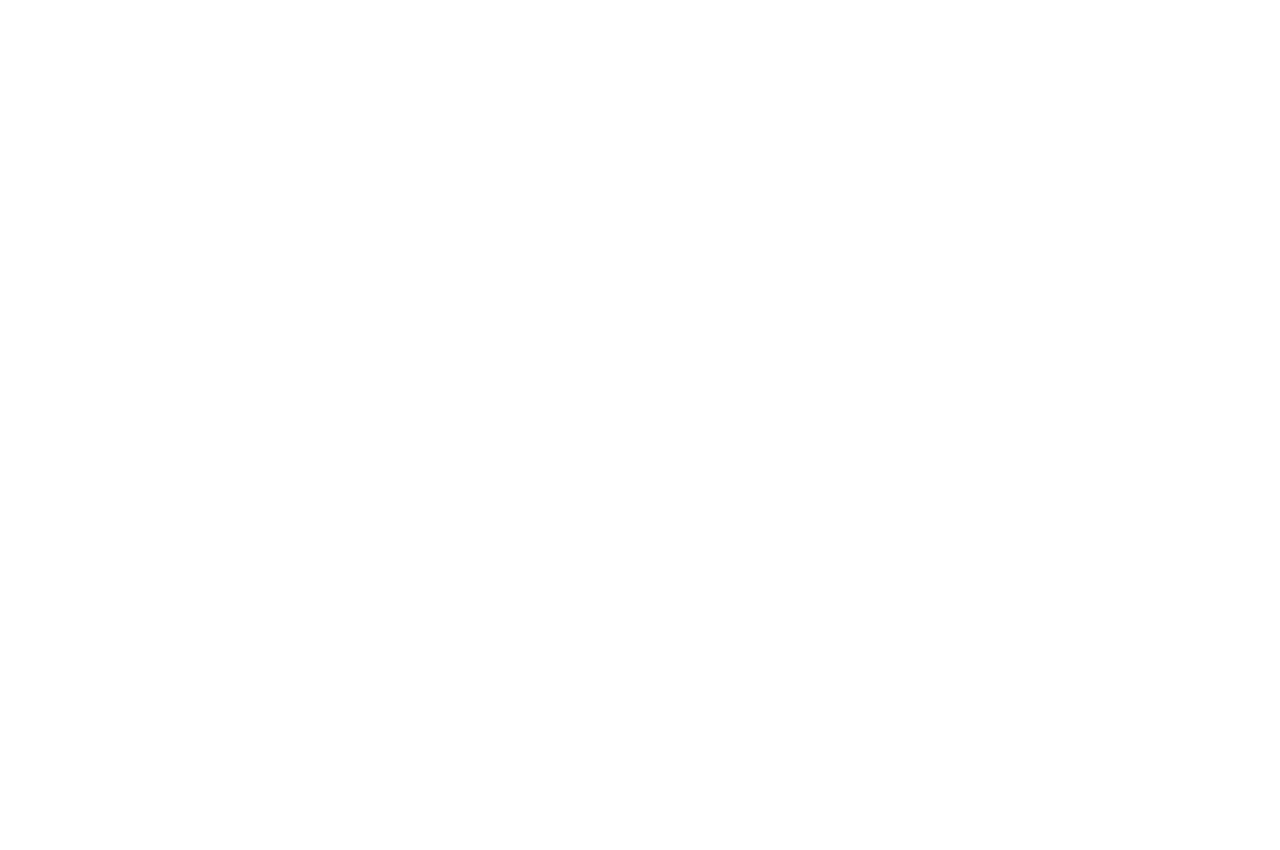
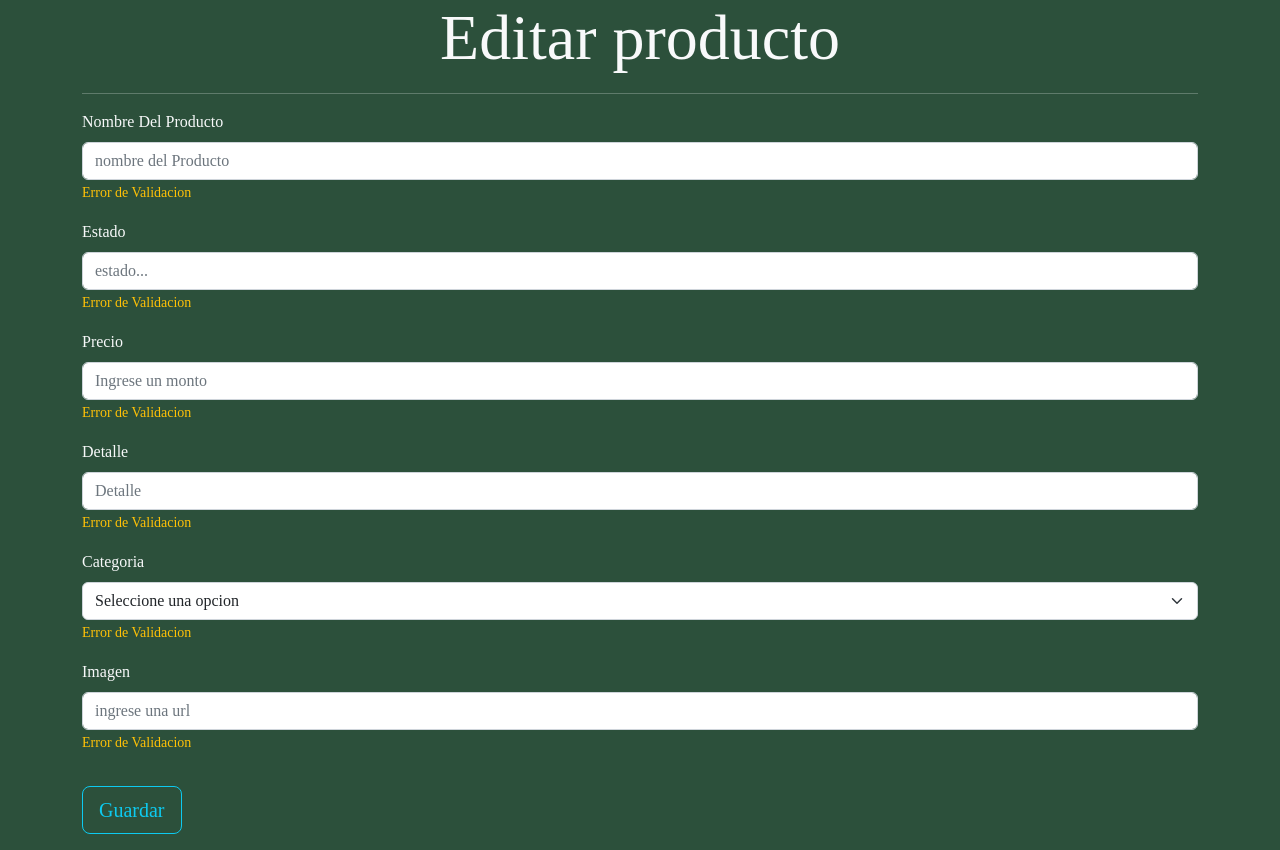
Before and after one commit to gonzalogg94/restaurantFront, a React (Create React App) app: page /administrador/editarProd in a window 1280 px wide. Before the commit this address had no page. Before the commit the page ends 800 px from the top, so only its background shows below. Built offline with nearby package versions, Linux system fonts and the light colour scheme; a web font is replaced by a local one.

Commit message:
agregue maquetado/estilo a pagina admin y cree las rutas necesarias para renderizar los forms

```diff
--- a/src/App.jsx
+++ b/src/App.jsx
@@ -5,6 +5,9 @@ import "bootstrap/dist/css/bootstrap.min.css";
 import "./components/style.css";
 import "bootstrap-icons/font/bootstrap-icons.css"
 import ListaProductos from './components/views/ListaProductos';
+import AdministradorProductos from './components/views/AdministradorProductos';
+import CrearProducto from './components/views/producto/CrearProducto';
+import EditarProducto from './components/views/producto/EditarProducto';
 
 function App() {
   return (
@@ -13,6 +16,9 @@ function App() {
  <Route exact path='/' element={<Inicio></Inicio>}></Route>
  <Route exact path='/nosotros' element={<Nosotros></Nosotros>} />
  <Route exact path='/menu' element={<ListaProductos></ListaProductos>} />
+ <Route exact path='/administrador' element={<AdministradorProductos/>} />
+ <Route exact path='/administrador/crearProd' element={<CrearProducto/>} />
+ <Route exact path='/administrador/editarProd' element={<EditarProducto/>} />
  </Routes>
  </BrowserRouter>
   );
--- a/src/components/style.css
+++ b/src/components/style.css
@@ -8,6 +8,7 @@
 /* Color de fondo negro */
 .colorFondo {
   background-color:#2C503B;
+  min-height: 100vh;
 }
 
 /* clase para dar tamaño al banner principal de pa pagina */
--- a/src/components/views/AdministradorProductos.jsx
+++ b/src/components/views/AdministradorProductos.jsx
@@ -0,0 +1,43 @@
+import { Container } from "react-bootstrap";
+import Table from "react-bootstrap/Table";
+import Button from "react-bootstrap/Button";
+import TablaProducto from "./producto/TablaProducto";
+
+const AdministradorProductos = () => {
+    return (
+        <section className="colorFondo fuente">
+        <Container>
+          <div>
+            <h2 className="display-3 text-center by-5 text-light">
+              Administrador de Productos
+            </h2>
+            <hr />
+          </div>
+          <div className="table-responsive">
+            <div className="d-flex justify-content-around  my-3 text-light">
+              <h3>Listado de Productos</h3>
+              <Button variant="outline-info">Agregar</Button>
+            </div>
+            <Table striped bordered hover variant="dark">
+              <thead>
+                <tr>
+                  <th>Codigo</th>
+                  <th> nombreProducto</th>
+                  <th> estado</th>
+                  <th> precio</th>
+                  <th> detalle</th>
+                  <th> categoria</th>
+                  <th> imagen</th>
+                </tr>
+              </thead>
+              <tbody>
+             <TablaProducto/>
+              </tbody>
+            </Table>
+          </div>
+        </Container>
+      </section>
+    );
+};
+
+export default AdministradorProductos;
--- a/src/components/views/producto/CrearProducto.jsx
+++ b/src/components/views/producto/CrearProducto.jsx
@@ -1,10 +1,81 @@
-import React from 'react';
+import { Container } from "react-bootstrap";
+import Form from "react-bootstrap/Form";
+import Button from "react-bootstrap/Button";
 
 const CrearProducto = () => {
     return (
-        <div>
+        <section className="colorFondo fuente text-light">
+        <Container>
+          <div>
+            <h2 className="display-3 text-center by-3">Agregar Producto Nuevo</h2>
+            <hr />
+          </div>
+          <div>
+            <Form className="by-3">
+              <Form.Group className="mb-3" controlId="exampleForm.ControlInput1">
+                <Form.Label>Nombre Del Producto</Form.Label>
+                <Form.Control type="text" placeholder="nombre del Producto" required minLength={2} maxLength={100}/>
+                <Form.Text className="text-warning">
+                  Error de Validacion
+                </Form.Text>
+              </Form.Group>
+              <Form.Group className="mb-3" controlId="exampleForm.ControlInput1" >
+                <Form.Label>Estado</Form.Label>
+                <Form.Control type="text" placeholder="estado..." required minLength={2} maxLength={100}/>
+                <Form.Text className="text-warning">
+                  Error de Validacion
+                </Form.Text>
+              </Form.Group>
+              <Form.Group className="mb-3" controlId="exampleForm.ControlInput1" >
+                <Form.Label>Precio</Form.Label>
+                <Form.Control type="number" placeholder="Ingrese un monto" required min={1} max={50000} />
+                <Form.Text className="text-warning">
+                  Error de Validacion
+                </Form.Text>
+              </Form.Group>
+              <Form.Group className="mb-3" controlId="exampleForm.ControlInput1" >
+                <Form.Label>Detalle</Form.Label>
+                <Form.Control type="text" placeholder="Detalle"  required minLength={2} maxLength={500}/>
+                <Form.Text className="text-warning">
+                  Error de Validacion
+                </Form.Text>
+              </Form.Group>
+              <Form.Group className="mb-3" controlId="exampleForm.ControlInput1" >
+                <Form.Group className="mb-3" controlId="formPrecio">
+                  <Form.Label>Categoria</Form.Label>
+                  <Form.Select required>
+                    <option value="">Seleccione una opcion</option>
+                    <option value="pasta">Bebida caliente</option>
+                    <option value="parrilada">Bebida fria</option>
+                    <option value="postre">Dulce</option>
+                    <option value="vino">Salado</option>
+                  </Form.Select>
 
-        </div>
+                  <Form.Text className="text-warning">
+                    Error de Validacion
+                  </Form.Text>
+                </Form.Group>
+              </Form.Group>
+              <Form.Group className="mb-3" controlId="exampleForm.ControlInput1" >
+                <Form.Label>Imagen</Form.Label>
+                <Form.Control type="text" placeholder="ingrese una url" required minLength={2} maxLength={200}/>
+                <Form.Text className="text-warning">
+                  Error de Validacion
+                </Form.Text>
+              </Form.Group>
+
+              <Button
+                variant="outline-info"
+                type="submit"
+                className="my-3 "
+                size="lg"
+              >
+                Guardar
+              </Button>
+            </Form>
+          </div>
+        </Container>
+      </section>
     );
 };
 
--- a/src/components/views/producto/EditarProducto.jsx
+++ b/src/components/views/producto/EditarProducto.jsx
@@ -1,10 +1,81 @@
-import React from 'react';
+import { Container } from "react-bootstrap";
+import Form from "react-bootstrap/Form";
+import Button from "react-bootstrap/Button";
 
 const EditarProducto = () => {
     return (
-        <div>
+        <section className="colorFondo fuente text-light">
+        <Container>
+          <div>
+            <h2 className="display-3 text-center by-3">Editar producto</h2>
+            <hr />
+          </div>
+          <div>
+            <Form className="by-3">
+              <Form.Group className="mb-3" controlId="exampleForm.ControlInput1">
+                <Form.Label>Nombre Del Producto</Form.Label>
+                <Form.Control type="text" placeholder="nombre del Producto" required minLength={2} maxLength={100}/>
+                <Form.Text className="text-warning">
+                  Error de Validacion
+                </Form.Text>
+              </Form.Group>
+              <Form.Group className="mb-3" controlId="exampleForm.ControlInput1" >
+                <Form.Label>Estado</Form.Label>
+                <Form.Control type="text" placeholder="estado..." required minLength={2} maxLength={100}/>
+                <Form.Text className="text-warning">
+                  Error de Validacion
+                </Form.Text>
+              </Form.Group>
+              <Form.Group className="mb-3" controlId="exampleForm.ControlInput1" >
+                <Form.Label>Precio</Form.Label>
+                <Form.Control type="number" placeholder="Ingrese un monto" required min={1} max={50000} />
+                <Form.Text className="text-warning">
+                  Error de Validacion
+                </Form.Text>
+              </Form.Group>
+              <Form.Group className="mb-3" controlId="exampleForm.ControlInput1" >
+                <Form.Label>Detalle</Form.Label>
+                <Form.Control type="text" placeholder="Detalle"  required minLength={2} maxLength={500}/>
+                <Form.Text className="text-warning">
+                  Error de Validacion
+                </Form.Text>
+              </Form.Group>
+              <Form.Group className="mb-3" controlId="exampleForm.ControlInput1" >
+                <Form.Group className="mb-3" controlId="formPrecio">
+                  <Form.Label>Categoria</Form.Label>
+                  <Form.Select required>
+                    <option value="">Seleccione una opcion</option>
+                    <option value="pasta">Bebida caliente</option>
+                    <option value="parrilada">Bebida fria</option>
+                    <option value="postre">Dulce</option>
+                    <option value="vino">Salado</option>
+                  </Form.Select>
 
-        </div>
+                  <Form.Text className="text-warning">
+                    Error de Validacion
+                  </Form.Text>
+                </Form.Group>
+              </Form.Group>
+              <Form.Group className="mb-3" controlId="exampleForm.ControlInput1" >
+                <Form.Label>Imagen</Form.Label>
+                <Form.Control type="text" placeholder="ingrese una url" required minLength={2} maxLength={200}/>
+                <Form.Text className="text-warning">
+                  Error de Validacion
+                </Form.Text>
+              </Form.Group>
+
+              <Button
+                variant="outline-info"
+                type="submit"
+                className="my-3 "
+                size="lg"
+              >
+                Guardar
+              </Button>
+            </Form>
+          </div>
+        </Container>
+      </section>
     );
 };
 
--- a/src/components/views/producto/TablaProducto.jsx
+++ b/src/components/views/producto/TablaProducto.jsx
@@ -1,10 +1,16 @@
-import React from 'react';
+
 
 const TablaProducto = () => {
     return (
-        <div>
-
-        </div>
+        <tr>
+        <td>1</td>
+        <td>Mark</td>
+        <td>Otto</td>
+        <td>@mdo</td>
+        <td>@mdo</td>
+        <td>@mdo</td>
+        <td>@mdo</td>
+      </tr>
     );
 };
 
```
